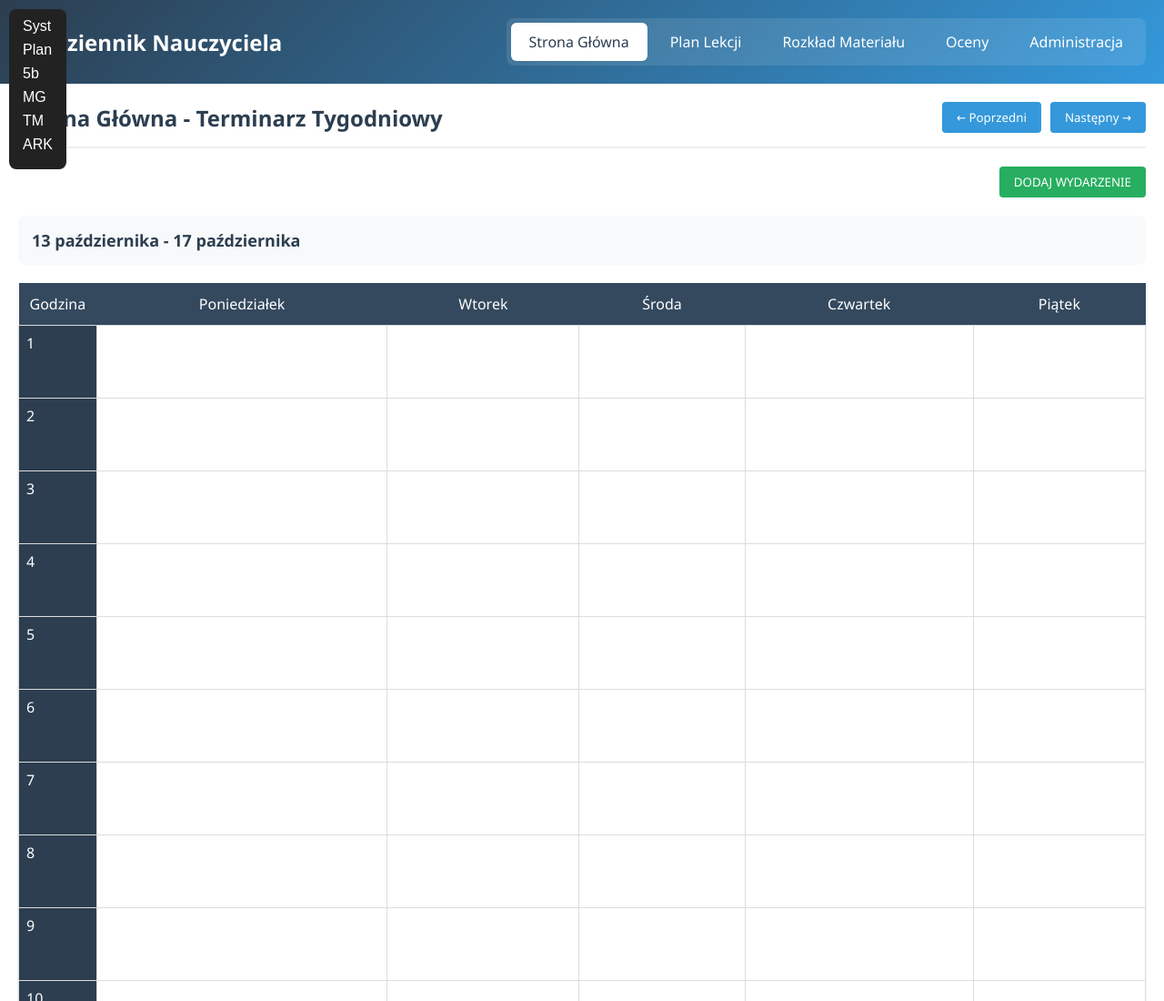
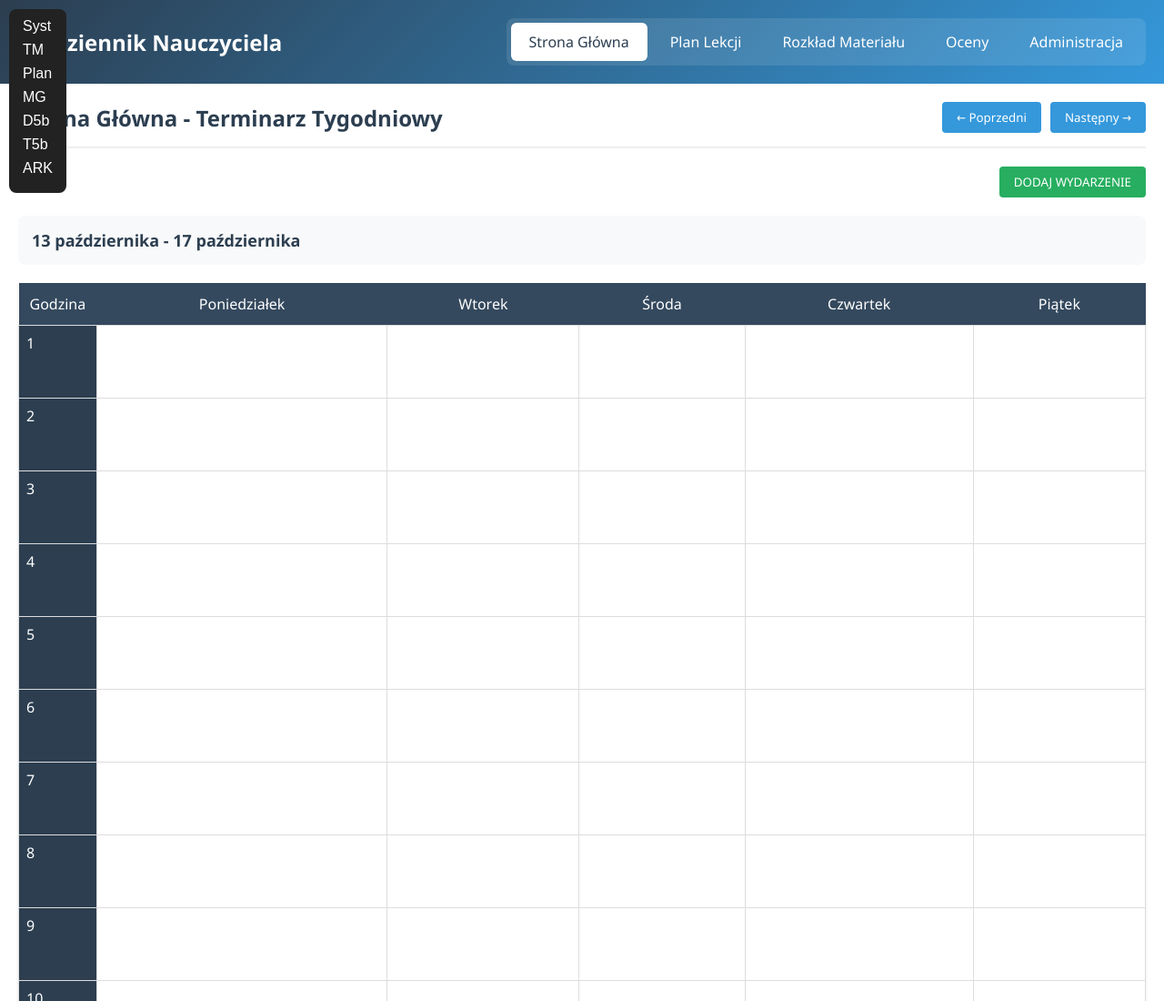
Before and after one commit to fillxd/na57, a plain HTML site: page index.html in a window 1280 px wide. Shown: the top 1100 px of the page at 91% size. Drawn offline with Linux system fonts and the light colour scheme.

Commit message:
Update index.html

```diff
--- a/index.html
+++ b/index.html
@@ -774,12 +774,13 @@
 </head>
 <body>
 <div class="menu">
-  <a href="https://fillxd.github.io/sz57">Syst</a>
-  <a href="https://fillxd.github.io/pl57">Plan</a>
-  <a href="https://fillxd.github.io/kl57">5b</a>
-  <a href="https://fillxd.github.io/na57">MG</a>
-  <a href="https://fillxd.github.io/tm57">TM</a>
-  <a href="https://docs.google.com/spreadsheets/d/18OV9Sar_ENFseGPn8wppwrIeJXm6j4dsa890OTg6Ioo/edit?gid=1302175797#gid=1302175797">ARK</a>
+    <a href="https://fillxd.github.io/sz57">Syst</a>
+    <a href="https://fillxd.github.io/tm57">TM</a>
+    <a href="https://fillxd.github.io/pl57">Plan</a>
+        <a href="https://fillxd.github.io/na57">MG</a>
+    <a href="https://fillxd.github.io/tk57">D5b</a>
+    <a href="https://fillxd.github.io/kl57">T5b</a>
+ <a href="https://docs.google.com/spreadsheets/d/18OV9Sar_ENFseGPn8wppwrIeJXm6j4dsa890OTg6Ioo/edit?gid=1302175797#gid=1302175797">ARK</a>
 </div>
 
     <div class="container">
```
